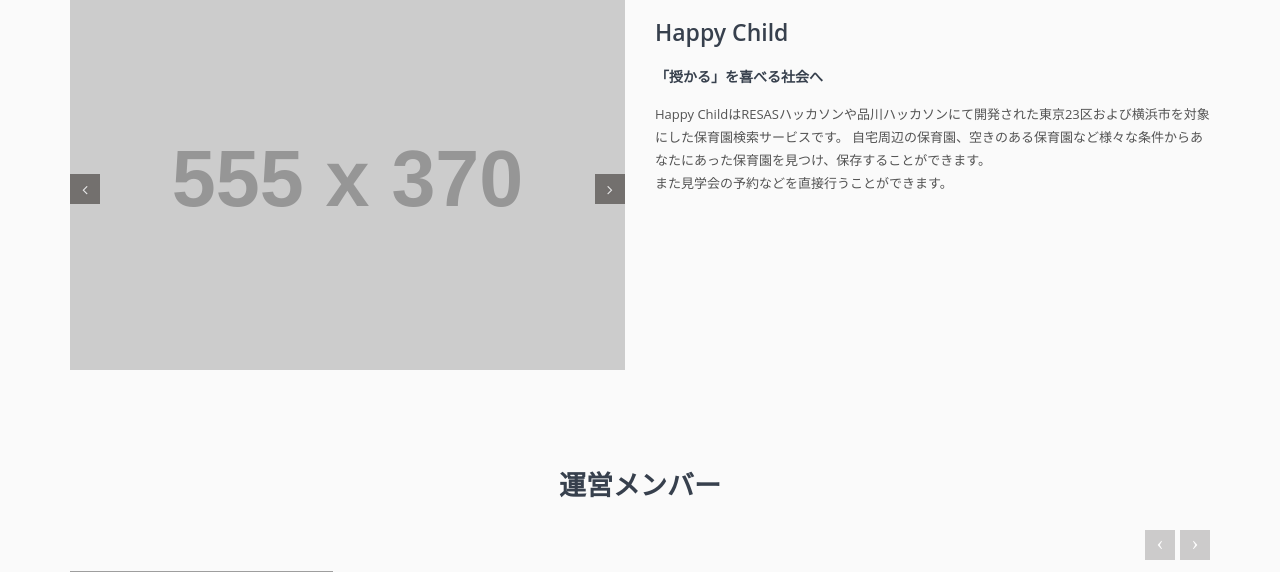
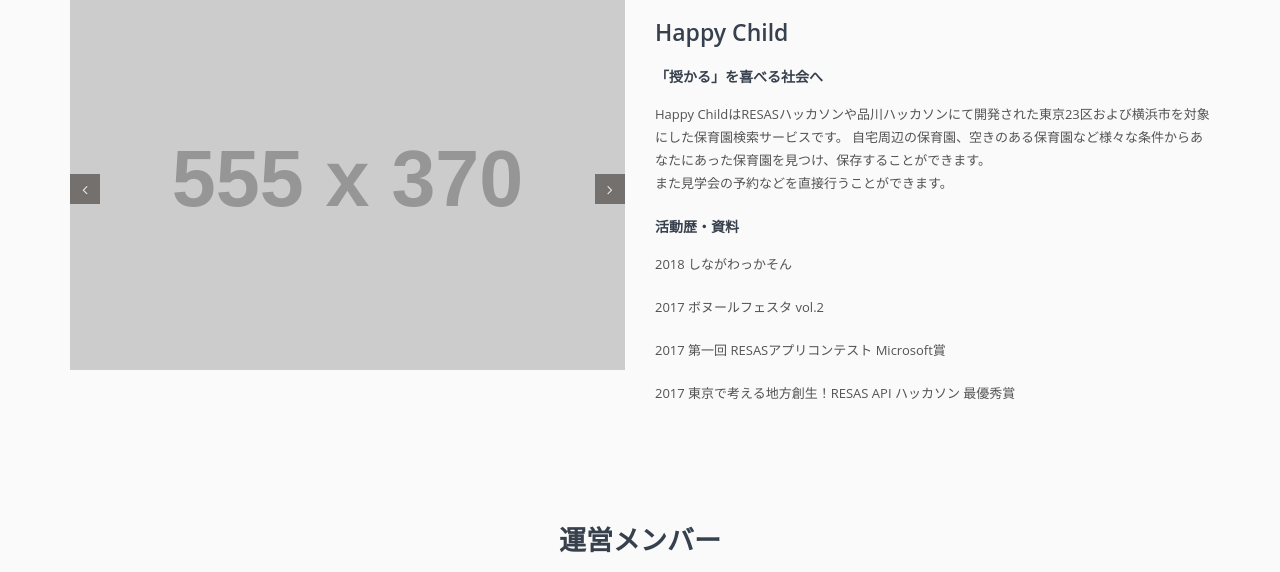
Before and after one commit to codefortokyo/happychild, a Django app: page /about in a window 1280 px wide. Shown: the part 178-750 px from the top of the page. Run offline with Django 3.2, Linux system fonts and the light colour scheme; grey boxes labelled with a size stand in for pictures from a placeholder-image service; data that the repository does not hold is empty; parts of the project's set-up code (start-up, migrations or seed data) failed here and were passed over; some libraries are stand-ins or nearby versions; grey boxes are pictures that could not be loaded.

Commit message:
Add awards list on page

```diff
--- a/templates/about.html
+++ b/templates/about.html
@@ -56,6 +56,20 @@
                             自宅周辺の保育園、空きのある保育園など様々な条件からあなたにあった保育園を見つけ、保存することができます。<br>
                             また見学会の予約などを直接行うことができます。
                         </p>
+                        <h5> 活動歴・資料 </h5>
+                        <a href="http://shinagawackathon.org/hackathon-app/nursery/" target="_blank">
+                            <p>2018 しながわっかそん</p>
+                        </a>
+                        <a href="https://docs.google.com/presentation/d/1mNomsA8ngLiCj3HggxApgOU-y-8etxuFkTiyPjp1mYw/edit?usp=sharing"
+                           target="_blank">
+                            <p>2017 ボヌールフェスタ vol.2 </p>
+                        </a>
+                        <a href="https://opendata.resas-portal.go.jp/contest/index.html" target="_blank">
+                            <p>2017 第一回 RESASアプリコンテスト Microsoft賞</p>
+                        </a>
+                        <a href="http://resasapi-teamlab.hatenablog.com/entry/2016/11/16/162357" target="_blank">
+                            <p>2017 東京で考える地方創生！RESAS API ハッカソン 最優秀賞</p>
+                        </a>
                     </div>
                 </div>
             </div>
@@ -195,16 +209,18 @@
                     <thead>
                     <tr>
                         <th> 名称</th>
-                        <th> 保育園データ </th>
-                        <th> 空きデータ </th>
+                        <th> 保育園データ</th>
+                        <th> 空きデータ</th>
                     </tr>
                     </thead>
                     <tbody>
                     {% for ward in wards %}
                         <tr>
                             <td><a href="{{ ward.home_url }}" target="_blank"> {{ ward.full_name }} </a></td>
-                            <td><a href="{{ ward.nursery_info_url }}" target="_blank"> {{ ward.nursery_info_name }} </a></td>
-                            <td><a href="{{ ward.nursery_free_num_info_url }}" target="_blank"> {{ ward.nursery_free_num_info }} </a></td>
+                            <td><a href="{{ ward.nursery_info_url }}" target="_blank"> {{ ward.nursery_info_name }} </a>
+                            </td>
+                            <td><a href="{{ ward.nursery_free_num_info_url }}"
+                                   target="_blank"> {{ ward.nursery_free_num_info }} </a></td>
                         </tr>
                     {% endfor %}
                     </tbody>
```
